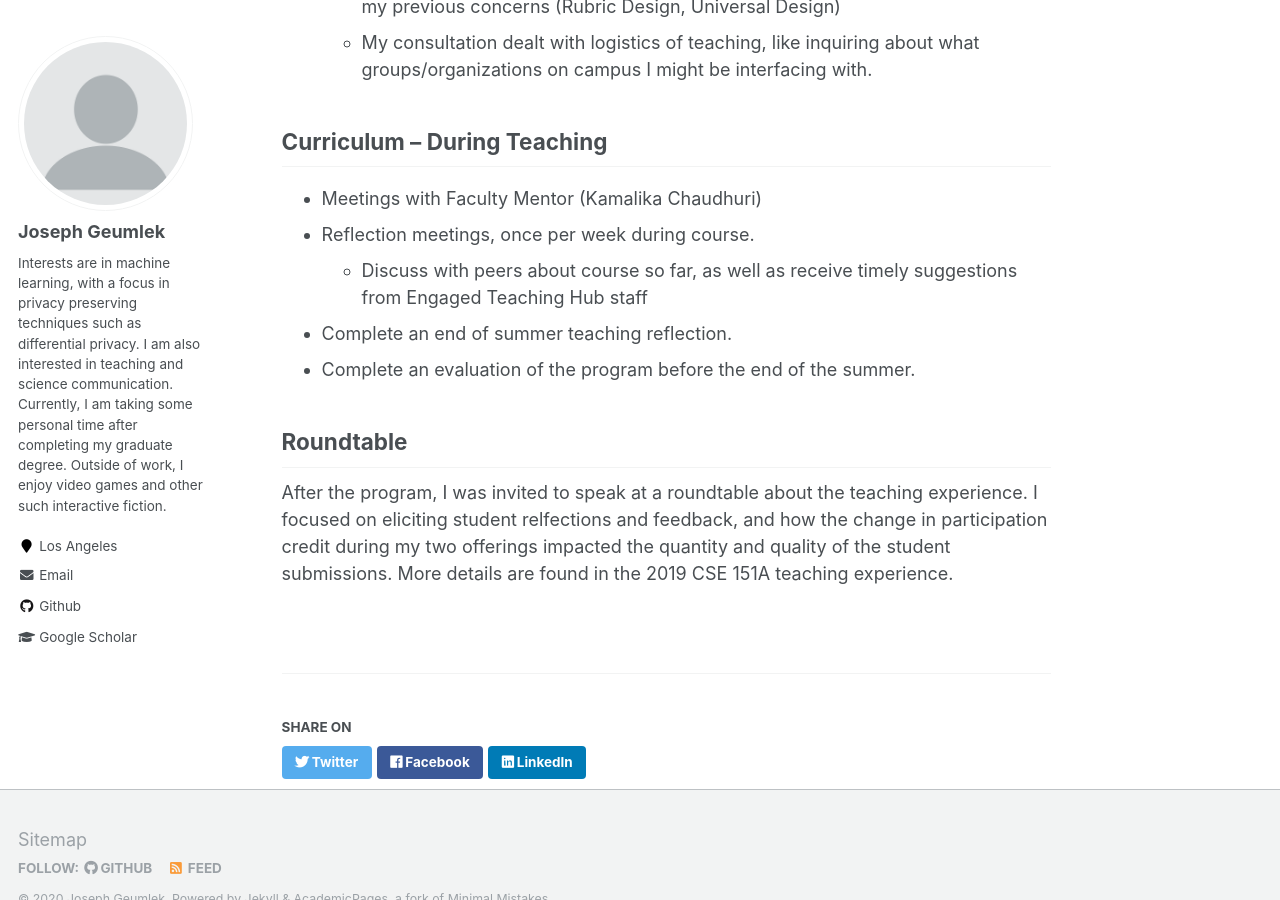
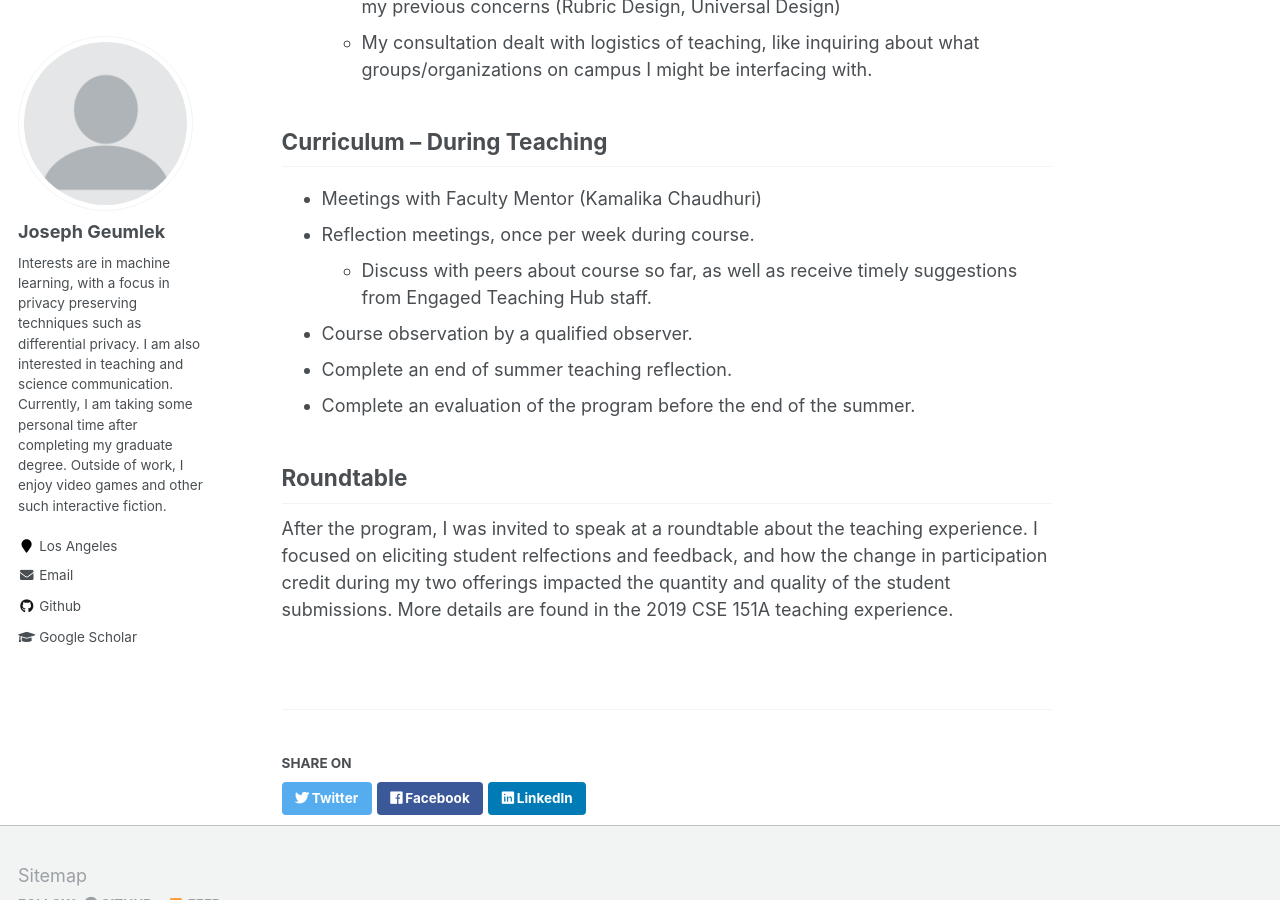
Before and after one commit to jgeumlek/jgeumlek.github.io, a Jekyll site: the page built from _teaching/2018-SGTS.md, in a window 1280 px wide and 900 px high, scrolled down 1781 px. Built offline with Jekyll 4.4.1, drawn with Linux system fonts in a browser that asks for light colours; some of the changed text lies outside the part shown.

Commit message:
small update to SGTS experience

```diff
--- a/_teaching/2018-SGTS.md
+++ b/_teaching/2018-SGTS.md
@@ -44,7 +44,8 @@ At the time of writing, [https://undergrad.ucsd.edu/programs/sgts.html](further
 
 * Meetings with Faculty Mentor (Kamalika Chaudhuri)
 * Reflection meetings, once per week during course.
-    * Discuss with peers about course so far, as well as receive timely suggestions from Engaged Teaching Hub staff
+    * Discuss with peers about course so far, as well as receive timely suggestions from Engaged Teaching Hub staff.
+* Course observation by a qualified observer.
 * Complete an end of summer teaching reflection.
 * Complete an evaluation of the program before the end of the summer.
 
```
Also changed, not shown: other parts of _teaching/2018-SGTS.md (+1 -1 lines).
